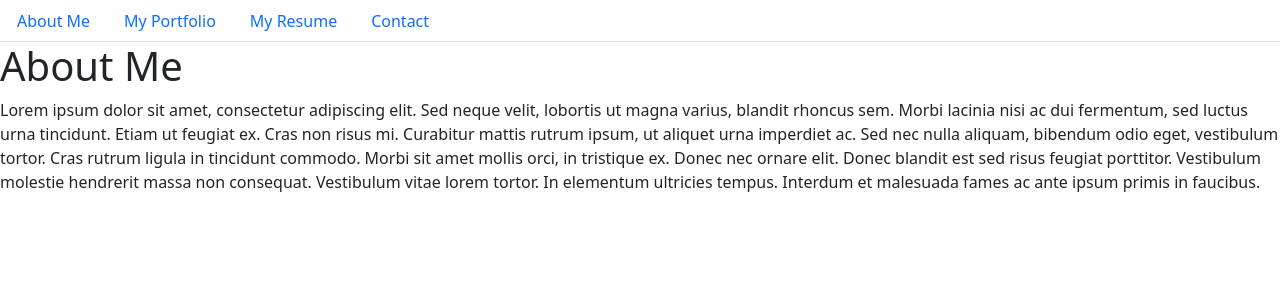
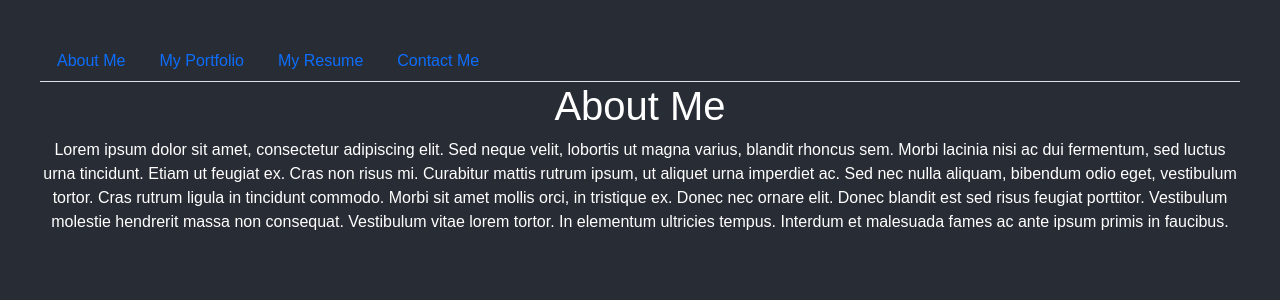
Before and after one commit to danielhillsman/My-Portfolio-React, a React (Create React App) app: page / in a window 1280 px wide. Shown: the top 300 px of the page. Built offline with nearby package versions, Linux system fonts and the light colour scheme.

Commit message:
did some styling and added form

```diff
--- /dev/null
+++ b/src/App.css
@@ -0,0 +1,14 @@
+body {
+  background-color: #282c34;
+  color: white;
+  padding: 40px;
+  font-family: Arial;
+  text-align: center;
+}
+.wrapper {
+  padding: 5px 20px;
+}
+
+.wrapper fieldset {
+  margin: 20px 0;
+}
--- a/src/components/NavTabs.js
+++ b/src/components/NavTabs.js
@@ -1,6 +1,4 @@
 import React from 'react';
-
-// TODO: Add a comment explaining how we are able to extract the key value pairs from props
 
 function NavTabs({ currentPage, handlePageChange }) {
   return (
@@ -38,12 +36,12 @@ function NavTabs({ currentPage, handlePageChange }) {
       </li>
       <li className="nav-item">
         <a
-          href="#contact"
+          href="#contact-me"
 
-          onClick={() => handlePageChange('Contact')}
-          className={currentPage === 'Contact' ? 'nav-link active' : 'nav-link'}
+          onClick={() => handlePageChange('ContactMe')}
+          className={currentPage === 'ContactMe' ? 'nav-link active' : 'nav-link'}
         >
-          Contact
+          Contact Me
         </a>
       </li>
     </ul>
--- a/src/components/PortfolioContainer.js
+++ b/src/components/PortfolioContainer.js
@@ -3,15 +3,14 @@ import NavTabs from './NavTabs';
 import AboutMe from './pages/About-Me';
 import MyPortfolio from './pages/My-Portfolio';
 import MyResume from './pages/MyResume';
-import Contact from './pages/Contact';
+import ContactMe from './pages/ContactMe';
 
 export default function PortfolioContainer() {
   const [currentPage, setCurrentPage] = useState('AboutMe');
 
-  // TODO: Add a comment describing the functionality of this method
   const renderPage = () => {
-    if (currentPage === 'Contact') {
-      return <Contact />;
+    if (currentPage === 'ContactMe') {
+      return <ContactMe />;
     }
     if (currentPage === 'My-Portfolio') {
       return <MyPortfolio />;
--- a/src/components/pages/Contact.js
+++ b/src/components/pages/ContactMe.js
@@ -1,9 +1,29 @@
 import React from 'react';
+
 
 export default function Contact() {
   return (
     <div>
       <h1>Contact Me</h1>
+
+      <div className="wrapper">
+      <form>
+      <fieldset>
+         <label>
+           <p>First Name:</p>
+           <input name="firstName" />
+           <p>Last Name</p>
+           <input name="lastName" />
+           <p>E-mail Address:</p>
+           <input email="emailAddy" />
+           <p>Extra Detail:</p>
+           <input detail="extra" />
+         </label>
+       </fieldset>
+       <button type="submit">Submit</button>
+      </form>
+    </div>
+
       <p>
         Integer cursus bibendum sem non pretium. Vestibulum in aliquet sem, quis
         molestie urna. Aliquam semper ultrices varius. Aliquam faucibus sit amet
@@ -18,5 +38,6 @@ export default function Contact() {
         rhoncus. Etiam vel condimentum magna, quis tempor nulla.
       </p>
     </div>
+
   );
 }
--- a/src/index.js
+++ b/src/index.js
@@ -2,5 +2,5 @@ import React from 'react';
 import ReactDOM from 'react-dom';
 import App from './App';
 import 'bootstrap/dist/css/bootstrap.min.css';
-
+import './App.css';
 ReactDOM.render(<App />, document.getElementById('root'));
```
Also changed, not shown: package.json (+5 -3 lines), src/App.js (line endings or trailing spaces), 1 other file (tests, documents, lock files or other folders).
